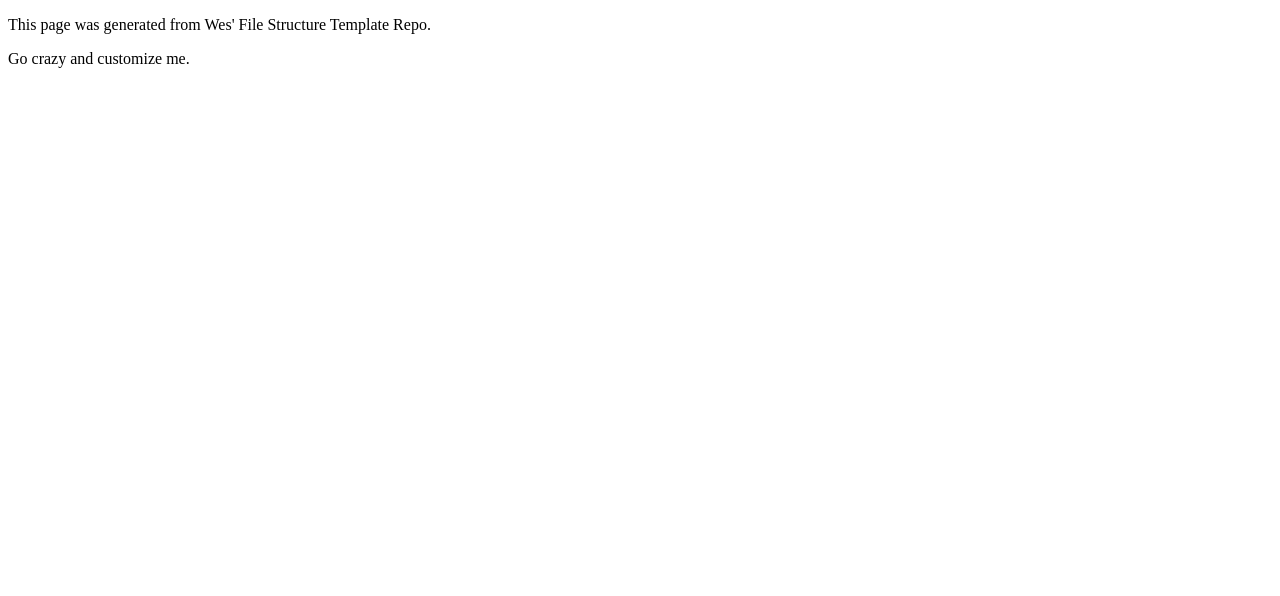
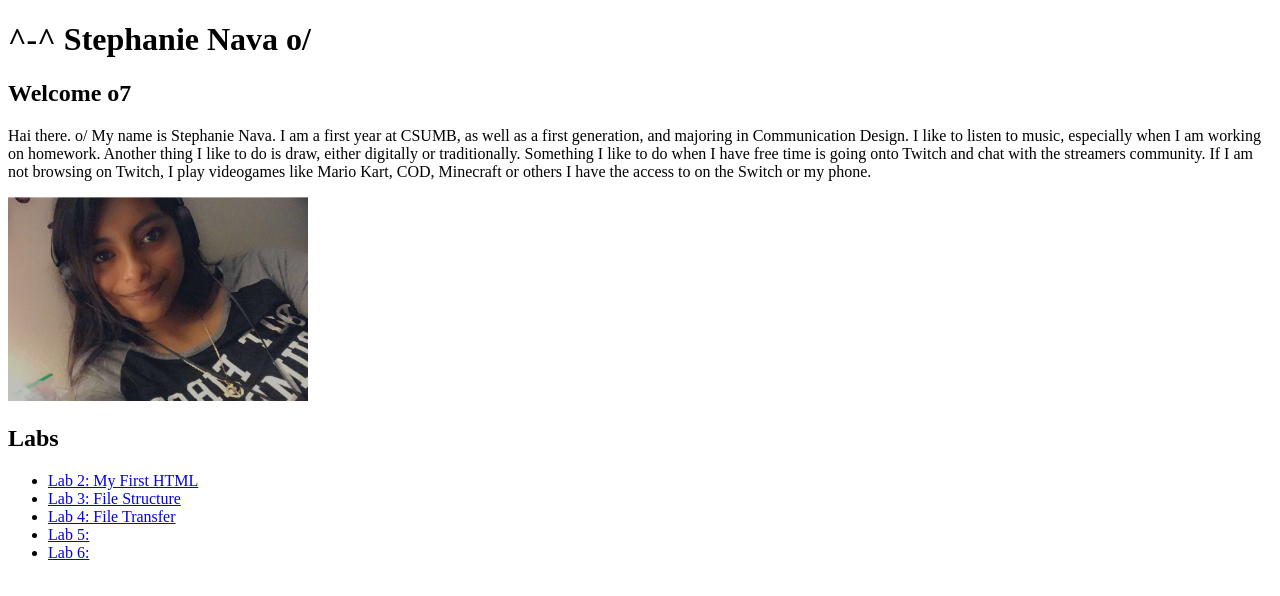
Before and after one commit to senava/CST251, a plain HTML site: page index.html in a window 1280 px wide. Drawn offline with Linux system fonts and the light colour scheme.

Commit message:
Homepage html

```diff
--- a/index.html
+++ b/index.html
@@ -1,16 +1,34 @@
 <!DOCTYPE html>
-<html>
-<head>
-	<title>Stephanie Homepage</title>
-	<link rel="stylesheet" type="text/css" href="css/site.css">
-</head>
-<body>
-	<main>
-		<p>This page was generated from Wes' File Structure Template Repo.</p>
+<html lang="en" dir="ltr">
+  <head>
+    <meta charset="utf-8">
+    <title>Stephanie's Homepage</title>
+  </head>
+  <body>
+    <main>
+      <h1>^-^ Stephanie Nava o/</h1>
+      <h2>Welcome o7</h2>
+      <p>Hai there. o/ My name is Stephanie Nava. I am a first year at CSUMB,
+         as well as a first generation, and majoring in Communication Design.
+         I like to listen to music, especially when I am working on homework.
+         Another thing I like to do is draw, either digitally or traditionally.
+         Something I like to do when I have free time is going onto Twitch and
+         chat with the streamers community. If I am not browsing on Twitch, I
+         play videogames like Mario Kart, COD, Minecraft or others I have the
+         access to on the Switch or my phone. </p>
+      <img src="img/nava_pic.jpeg" width="300">
+    </main>
+    <div class="assignments major-section">
+      <h2>Labs</h2>
+      <ul>
 
-		<p>Go crazy and customize me.</p>
-	</main>
+        <li> <a href="lab2/index.html">Lab 2: My First HTML</a></li>
+        <li> <a href="lab3/">Lab 3: File Structure</a></li>
+        <li> <a href="lab4/">Lab 4: File Transfer</a></li>
+        <li> <a href="lab5/">Lab 5:</a></li>
+        <li> <a href="lab6/">Lab 6:</a></li>
 
-
-</body>
+      </ul>
+    </div>
+  </body>
 </html>
```
Also changed, not shown: Homepage index.html (deleted, +0 -34 lines).
